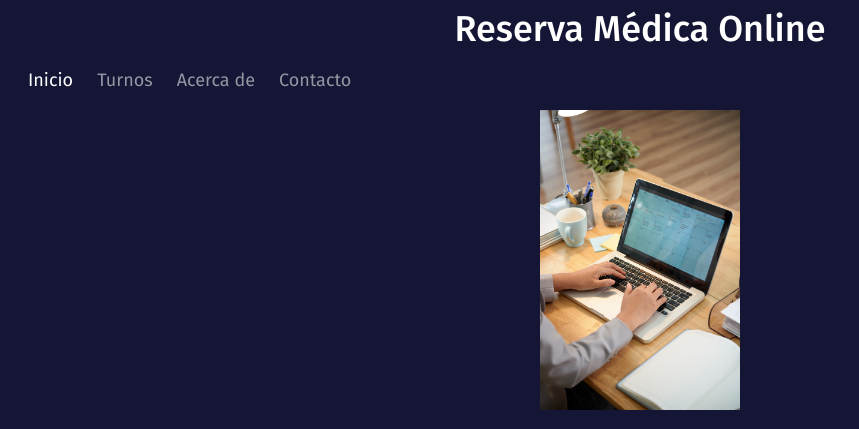
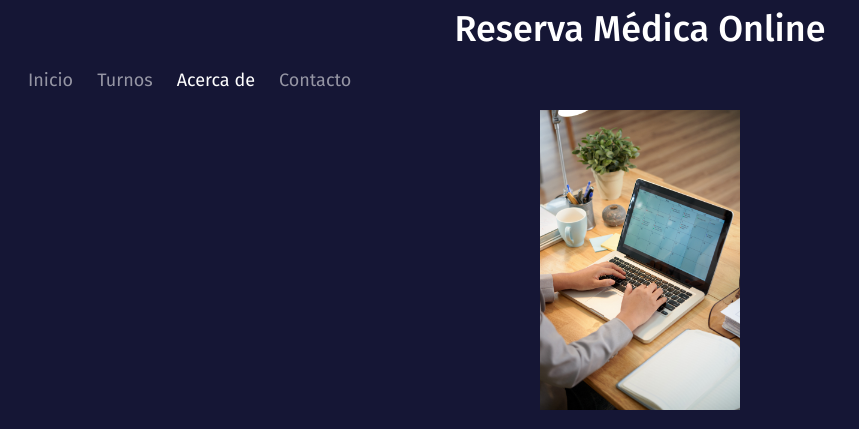
Before and after one commit to Desarrollo-Web-2024-segundo-intento/Proyecto-Integrador-II, a PHP site: page /acercade.html in a window 1280 px wide. Shown: the top 429 px of the page, without its empty margins (0-859 px from the left). Run offline with PHP 8.4, Linux system fonts and the light colour scheme.

Commit message:
change active links

```diff
--- a/acercade.html
+++ b/acercade.html
@@ -31,13 +31,13 @@
                 <div class="collapse navbar-collapse" id="navbarNav">
                     <ul class="navbar-nav">
                         <li class="nav-item">
-                            <a class="nav-link active" aria-current="page" href="index.html">Inicio</a>
+                            <a class="nav-link" aria-current="page" href="index.html">Inicio</a>
                         </li>
                         <li class="nav-item">
                             <a class="nav-link" href="turnos.php">Turnos</a>
                         </li>
                         <li class="nav-item">
-                            <a class="nav-link" href="acercade.html">Acerca de</a>
+                            <a class="nav-link active" href="acercade.html">Acerca de</a>
                         </li>
                         <li class="nav-item">
                             <a class="nav-link" href="contacto.html">Contacto</a>
--- a/contacto.html
+++ b/contacto.html
@@ -31,7 +31,7 @@
                 <div class="collapse navbar-collapse" id="navbarNav">
                     <ul class="navbar-nav">
                         <li class="nav-item">
-                            <a class="nav-link active" aria-current="page" href="index.html">Inicio</a>
+                            <a class="nav-link" aria-current="page" href="index.html">Inicio</a>
                         </li>
                         <li class="nav-item">
                             <a class="nav-link" href="turnos.php">Turnos</a>
@@ -40,7 +40,7 @@
                             <a class="nav-link" href="acercade.html">Acerca de</a>
                         </li>
                         <li class="nav-item">
-                            <a class="nav-link" href="contacto.html">Contacto</a>
+                            <a class="nav-link active" href="contacto.html">Contacto</a>
                         </li>
                     </ul>
                 </div>
--- a/css/styles.css
+++ b/css/styles.css
@@ -110,6 +110,9 @@ form button:hover {
 }
 
 @media only screen and (max-width: 600px) {
+  section {
+    padding: 0em;
+  }
   .form-row {
     flex-direction: column;
   }
--- a/registro_ok.html
+++ b/registro_ok.html
@@ -30,7 +30,7 @@
                 <div class="collapse navbar-collapse" id="navbarNav">
                     <ul class="navbar-nav">
                         <li class="nav-item">
-                            <a class="nav-link active" aria-current="page" href="index.html">Inicio</a>
+                            <a class="nav-link" aria-current="page" href="index.html">Inicio</a>
                         </li>
                         <li class="nav-item">
                             <a class="nav-link" href="turnos.php">Turnos</a>
```
